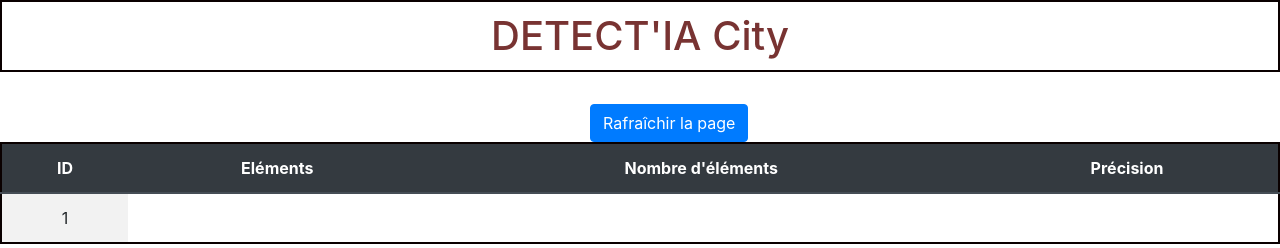
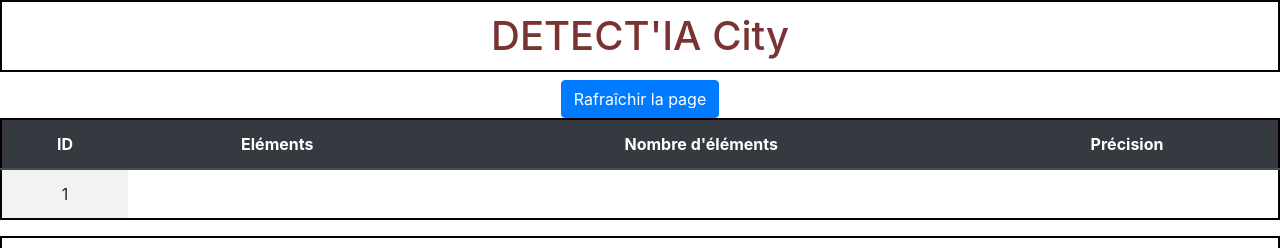
Before and after one commit to RaphaelDiaz94/IHM_Project, a Flask app: page / in a window 1280 px wide. Shown: the part 80-328 px from the top of the page. Run offline with Flask 2, Linux system fonts and the light colour scheme; a database or web service that is not in the repository returns one stand-in record (values such as "Sample title"); data that the repository does not hold is empty; some libraries are stand-ins or nearby versions.

Commit message:
css bouton

```diff
--- a/templates/base.html
+++ b/templates/base.html
@@ -30,13 +30,11 @@
 
     {% block content %} {% endblock %}
 
-    <figure class="figure">
-    </figure>
-    <div id="boutton" style='width:100px;margin:0 50%;position:relative;left:-50px;'>
+    <div class="w-100 text-center">
       <form>
-        <input Type="button" value="Rafraîchir la page" class="btn btn-primary" onClick="history.go(0)">
+        <input type="button" value="Rafraîchir la page" class="btn btn-primary" onclick="history.go(0)">
       </form>
-    </div>
+   </div>
 
     <div style="overflow-x:auto;">
       <table class="table table-striped">
```
